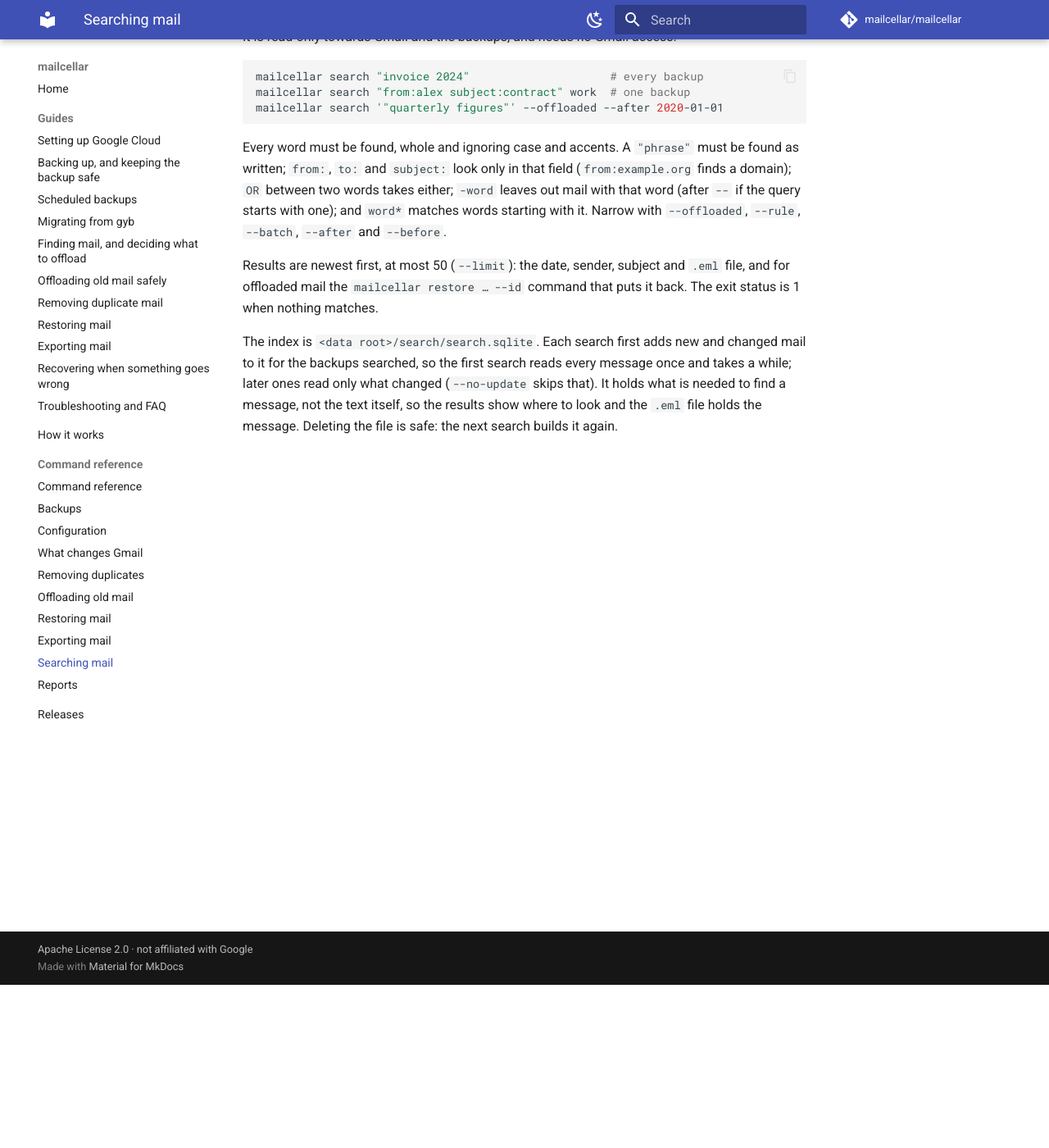
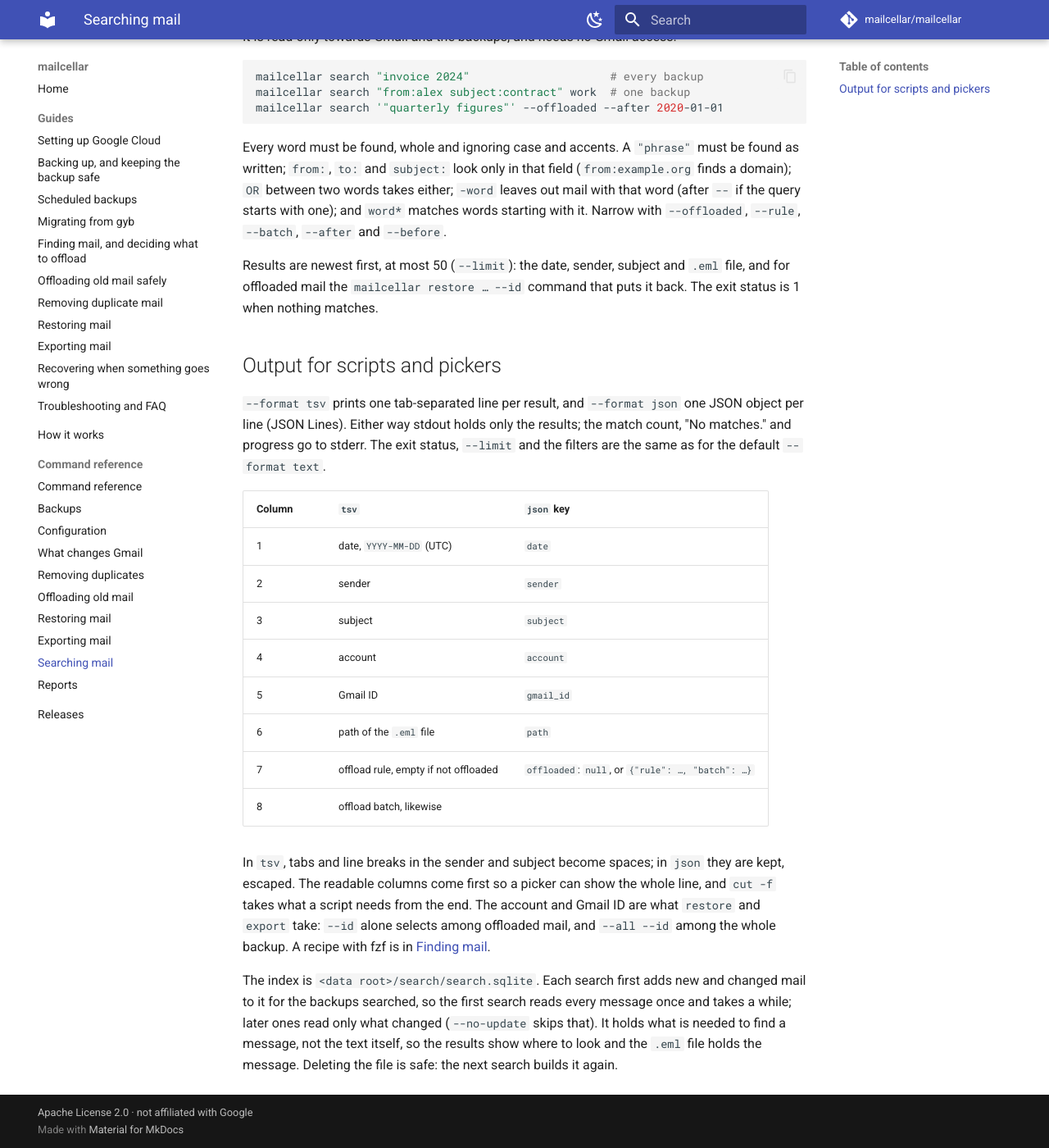
Before and after one commit to mailcellar/mailcellar, an MkDocs documentation site: the page built from docs/reference/search.md, in a window 1280 px wide and 1400 px high, scrolled down 199 px. Shown: the whole window at 82% size. Built offline with MkDocs 1.6.1 and Material for MkDocs 9.7.7, drawn with Linux system fonts in a browser that asks for light colours; comment, search, counter and statistics services are not loaded.

Commit message:
feat(search): add --format tsv|json for scripts and pickers
search's text output is for reading: a picker like fzf can't use it, and a
result that was never offloaded carries no Gmail ID. --format tsv prints
one tab-separated line per result (date, sender, subject first; account,
Gmail ID, path, offload rule and batch last), --format json one object per
line. Either way stdout holds only results; the count and "No matches." go
to stderr.

The guide's fzf recipe uses `restore --all --id`, since --id alone selects
only offloaded mail.

Checked against the real backups: 500 tsv rows of 8 columns, all paths
existing; 500 json lines parse; the fzf pipe into a restore dry run and an
export by ID both worked.

Closes #52

Co-Authored-By: Claude Opus 5.5 <noreply@anthropic.com>

```diff
--- a/docs/reference/search.md
+++ b/docs/reference/search.md
@@ -22,6 +22,33 @@ Results are newest first, at most 50 (`--limit`): the date, sender, subject
 and `.eml` file, and for offloaded mail the `mailcellar restore … --id`
 command that puts it back. The exit status is 1 when nothing matches.
 
+## Output for scripts and pickers
+
+`--format tsv` prints one tab-separated line per result, and `--format json`
+one JSON object per line (JSON Lines). Either way stdout holds only the
+results; the match count, "No matches." and progress go to stderr. The
+exit status, `--limit` and the filters are the same as for the default
+`--format text`.
+
+| Column | `tsv` | `json` key |
+| --- | --- | --- |
+| 1 | date, `YYYY-MM-DD` (UTC) | `date` |
+| 2 | sender | `sender` |
+| 3 | subject | `subject` |
+| 4 | account | `account` |
+| 5 | Gmail ID | `gmail_id` |
+| 6 | path of the `.eml` file | `path` |
+| 7 | offload rule, empty if not offloaded | `offloaded`: `null`, or `{"rule": …, "batch": …}` |
+| 8 | offload batch, likewise | |
+
+In `tsv`, tabs and line breaks in the sender and subject become spaces; in
+`json` they are kept, escaped. The readable columns come first so a picker
+can show the whole line, and `cut -f` takes what a script needs from the
+end. The account and Gmail ID are what `restore` and `export` take:
+`--id` alone selects among offloaded mail, and `--all --id` among the whole
+backup. A recipe with fzf is in
+[Finding mail](../guide/finding-and-sizing.md#picking-results-with-fzf).
+
 The index is `<data root>/search/search.sqlite`. Each search first adds new
 and changed mail to it for the backups searched, so the first search reads
 every message once and takes a while; later ones read only what changed
```
Also changed, not shown: CHANGELOG.md (+3 -0 lines), docs/guide/finding-and-sizing.md (+24 -0 lines), 3 other files.
